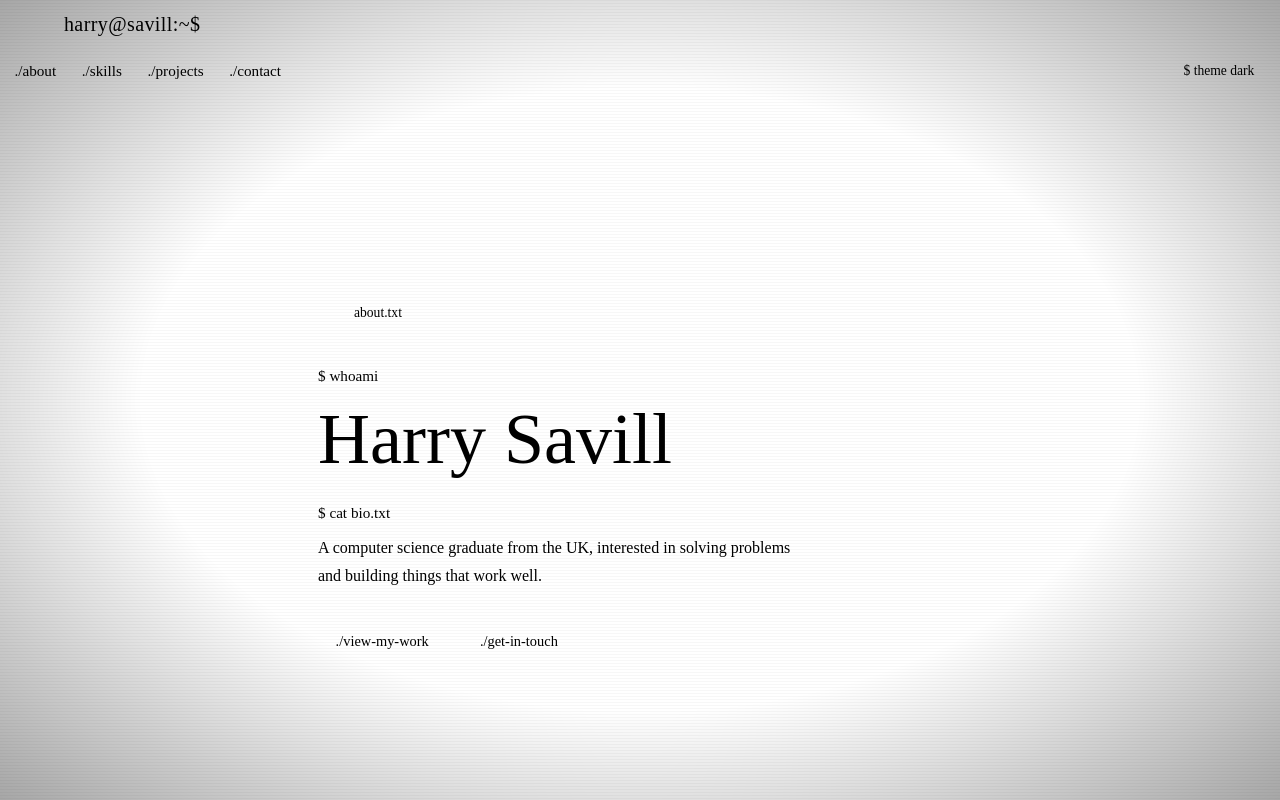
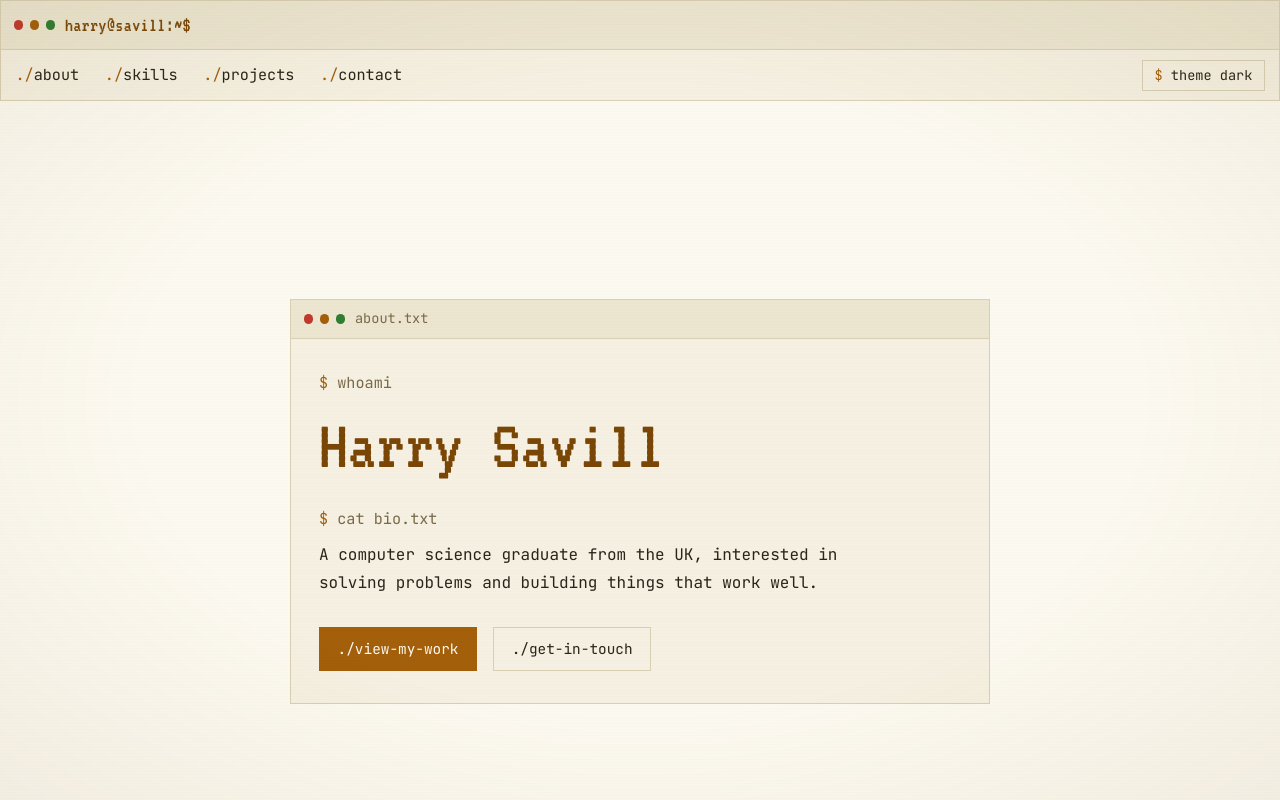
Before and after one commit to harrySavill/portfolio, a React (Vite) app: page / in a window 1280 px wide. Shown: the top 800 px of the page. Built offline with nearby package versions, Linux system fonts and the light colour scheme.

Commit message:
fixed the error and made light mode default

```diff
--- a/index.html
+++ b/index.html
@@ -4,6 +4,8 @@
     <meta charset="UTF-8" />
     <meta name="viewport" content="width=device-width, initial-scale=1.0" />
     <link rel="shortcut icon" href="./src/assets/hsdev-logo-small.png" type="image/x-icon">
+    <link rel="preconnect" href="https://fonts.googleapis.com">
+    <link href="https://fonts.googleapis.com/css2?family=JetBrains+Mono:wght@400;600&family=VT323&display=swap" rel="stylesheet">
     <title>portfolio</title>
   </head>
   <body>
--- a/src/index.css
+++ b/src/index.css
@@ -1,27 +1,33 @@
-::root {
-  --bg: #ffffff;
-  --text: #111111;
-  --border-line: #eee;
-  --text-highlight: #7373FF;
-  --text-muted: #555566;
-  --accent: #3a4fd4;
-  --accent-text: #ffffff;
-  --tag-bg: #0000000A;
-  --status-soon-bg: #e8eaf6;
-  --status-soon-border: #9fa8da;
+:root {
+  --bg: #fcf9f0;
+  --bg-raised: #f5f0e1;
+  --bg-raised-2: #ece5d0;
+  --paper: #2a2419;
+  --amber: #a35f0a;
+  --amber-bright: #7a4606;
+  --amber-dim: #7a6a4a;
+  --amber-faint: #d9cfb3;
+  --ok: #2f7d32;
+  --alert: #c0392b;
+  --scanline-opacity: 0.05;
+  --vignette: rgba(120, 90, 30, 0.10);
+  --font-display: 'VT323', monospace;
+  --font-body: 'JetBrains Mono', monospace;
 }
 
 [data-theme="dark"] {
-  --bg: #000031;
-  --text: #f0f0f0;
-  --border-line: #111184;
-  --text-highlight: #7373FF;
-  --text-muted: #a0a0b0;
-  --accent: #5b6ef5;
-  --accent-text: #ffffff;
-  --tag-bg: #FFFFFF0D;
-  --status-soon-bg: #0d1152;
-  --status-soon-border: #2a35a0;
+  --bg: #070605;
+  --bg-raised: #100d09;
+  --bg-raised-2: #171310;
+  --paper: #e8dcc4;
+  --amber: #ff9500;
+  --amber-bright: #ffb84d;
+  --amber-dim: #a8752a;
+  --amber-faint: #3d2a10;
+  --ok: #6fbf5a;
+  --alert: #e0533d;
+  --scanline-opacity: 0.25;
+  --vignette: rgba(0, 0, 0, 0.5);
 }
 
 * {
@@ -58,7 +64,7 @@ body::before {
           transparent 3px
   );
   mix-blend-mode: multiply;
-  opacity: 0.25;
+  opacity: var(--scanline-opacity);
 }
 
 body::after {
@@ -67,8 +73,9 @@ body::after {
   inset: 0;
   pointer-events: none;
   z-index: 998;
-  background: radial-gradient(ellipse at center, transparent 55%, rgba(0, 0, 0, 0.5) 120%);
+  background: radial-gradient(ellipse at center, transparent 55%, var(--vignette) 120%);
 }
+
 
 ::selection {
   background: var(--amber);
```
